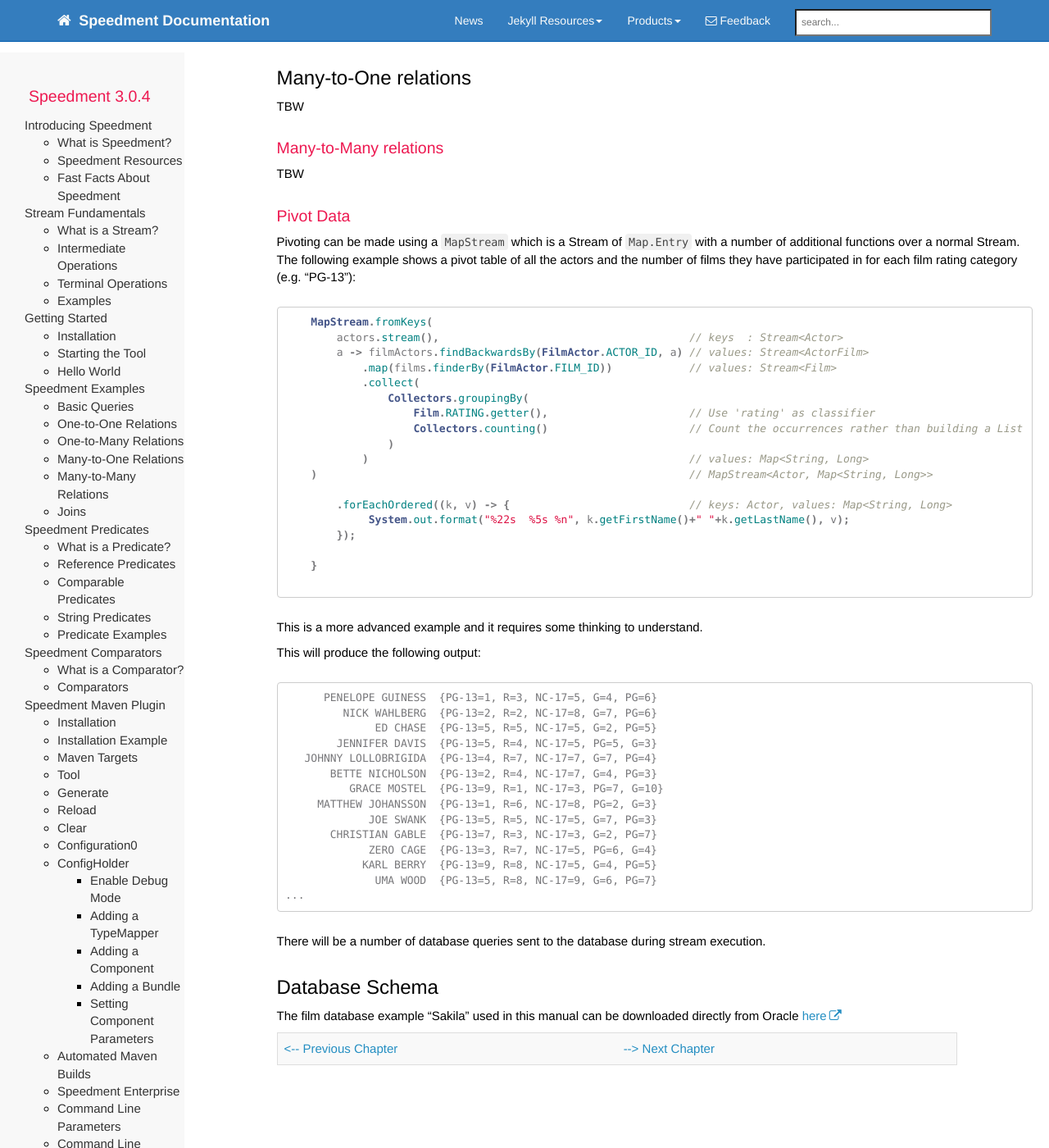
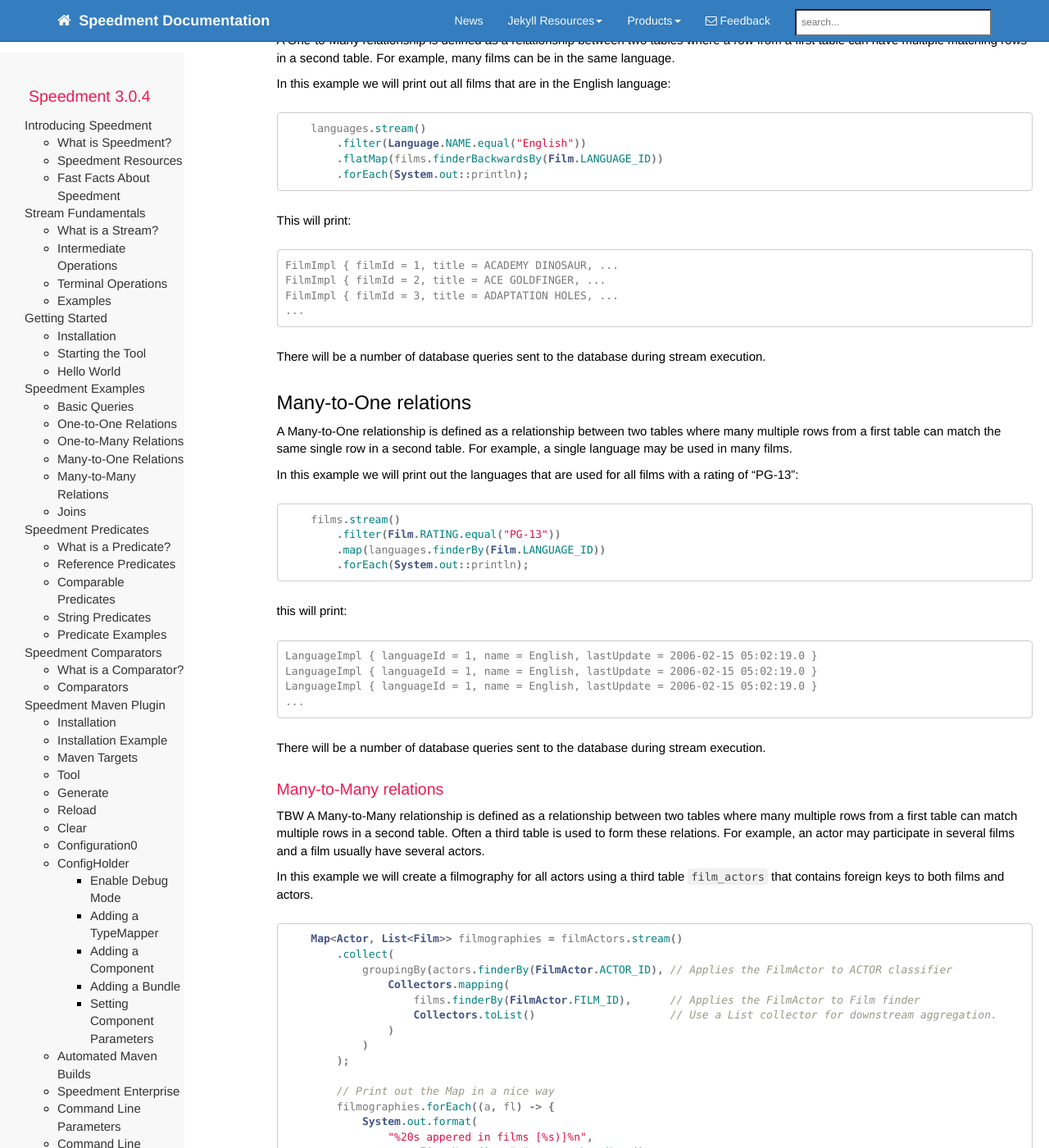
Before and after one commit to speedment/speedment-doc, a Jekyll site: the page built from pages/speedment_examples.md, in a window 1280 px wide and 1400 px high, scrolled down 9603 px. Shown: the whole window at 82% size. Built offline with Jekyll 4.4.1, drawn with Linux system fonts in a browser that asks for light colours; nearby versions of some CDN libraries; comment, search, counter and statistics services are not loaded; some of the changed text lies outside the part shown.

Commit message:
Finish examples

````diff
--- a/pages/speedment_examples.md
+++ b/pages/speedment_examples.md
@@ -163,7 +163,8 @@
 
 ## Combining Offset and Limit
 `LIMIT X OFFSET Y` can be expressed by `.skip(y).limit(x)` (note the order of `skip` and `limit`)
-There are many applications where both `.skip()` and `.limit()` are used. Remember that the order of these stream operations matters and that the order is different from what you might be used from SQL. In the following example we express a stream where we want to show 50 Films starting from the 100:th film in title order:
+
+There are many applications where both `.skip()` and `.limit()` are used. Remember that the order of these stream operations matters and that the order is different from what you might be used to from SQL. In the following example we express a stream where we want to show 50 films starting from the 100:th film in title order:
 ``` java
     films.stream()
         .sorted(Film.TITLE.comparator())
@@ -420,13 +421,84 @@
 ```
 
 ### One-to-Many relations
-TBW
+A One-to-Many relationship is defined as a relationship between two tables where a row from a first table can have multiple matching rows in a second table. For example, many films can be in the same language.
+
+In this example we will print out all films that are in the English language:
+``` java
+    languages.stream()
+        .filter(Language.NAME.equal("English"))
+        .flatMap(films.finderBackwardsBy(Film.LANGUAGE_ID))
+        .forEach(System.out::println);
+```
+This will print:
+``` text
+FilmImpl { filmId = 1, title = ACADEMY DINOSAUR, ...
+FilmImpl { filmId = 2, title = ACE GOLDFINGER, ...
+FilmImpl { filmId = 3, title = ADAPTATION HOLES, ...
+...
+```
+There will be a number of database queries sent to the database during stream execution.
+
 
 ## Many-to-One relations
-TBW
+A Many-to-One relationship is defined as a relationship between two tables where many multiple rows from a first table can match the same single row in a second table. For example, a single language may be used in many films.
+
+In this example we will print out the languages that are used for all films with a rating of "PG-13":
+``` java
+    films.stream()
+        .filter(Film.RATING.equal("PG-13"))
+        .map(languages.finderBy(Film.LANGUAGE_ID))
+        .forEach(System.out::println);
+```
+this will print:
+``` text
+LanguageImpl { languageId = 1, name = English, lastUpdate = 2006-02-15 05:02:19.0 }
+LanguageImpl { languageId = 1, name = English, lastUpdate = 2006-02-15 05:02:19.0 }
+LanguageImpl { languageId = 1, name = English, lastUpdate = 2006-02-15 05:02:19.0 }
+...
+```
+There will be a number of database queries sent to the database during stream execution.
+
 
 ### Many-to-Many relations
 TBW
+A Many-to-Many relationship is defined as a relationship between two tables where many multiple rows from a first table can match multiple rows in a second table. Often a third table is used to form these relations. For example, an actor may participate in several films and a film usually have several actors.
+
+In this example we will create a filmography for all actors using a third table `film_actors` that contains foreign keys to both films and actors.
+``` java
+    Map<Actor, List<Film>> filmographies = filmActors.stream()
+        .collect(
+            groupingBy(actors.finderBy(FilmActor.ACTOR_ID), // Applies the FilmActor to ACTOR classifier
+                Collectors.mapping(
+                    films.finderBy(FilmActor.FILM_ID),      // Applies the FilmActor to Film finder
+                    Collectors.toList()                     // Use a List collector for downstream aggregation.
+                )
+            )
+        );
+
+        // Print out the Map in a nice way
+        filmographies.forEach((a, fl) -> {
+            System.out.format(
+                "%20s appered in films [%s)]%n",
+                a.getFirstName() + " " + a.getLastName(),
+                fl.stream()
+                    .mapToInt(Film.FILM_ID.getter())
+                    .mapToObj(Integer::toString)
+                    .collect(joining(", "))
+            );
+        });
+
+```
+this will print:
+``` text
+      MICHAEL BOLGER appered in films [7, 95, 138, 265, 286, 360, 411, 427, 437, ...
+         LAURA BRODY appered in films [20, 82, 127, 187, 206, 208, 223, 248, 342, ...
+   CAMERON ZELLWEGER appered in films [61, 78, 98, 162, 179, 194, 325, 359, 382, ...
+        GARY PHOENIX appered in films [5, 63, 103, 112, 121, 153, 395, 408, 420, ...
+...
+```
+There will be a number of database queries sent to the database during stream execution.
+
 
 ### Pivot Data
 Pivoting can be made using a `MapStream` which is a Stream of `Map.Entry` with a number of additional functions over a normal Stream. The following example shows a pivot table of all the actors and the number of films they have participated in for each film rating category (e.g. "PG-13"):
````
